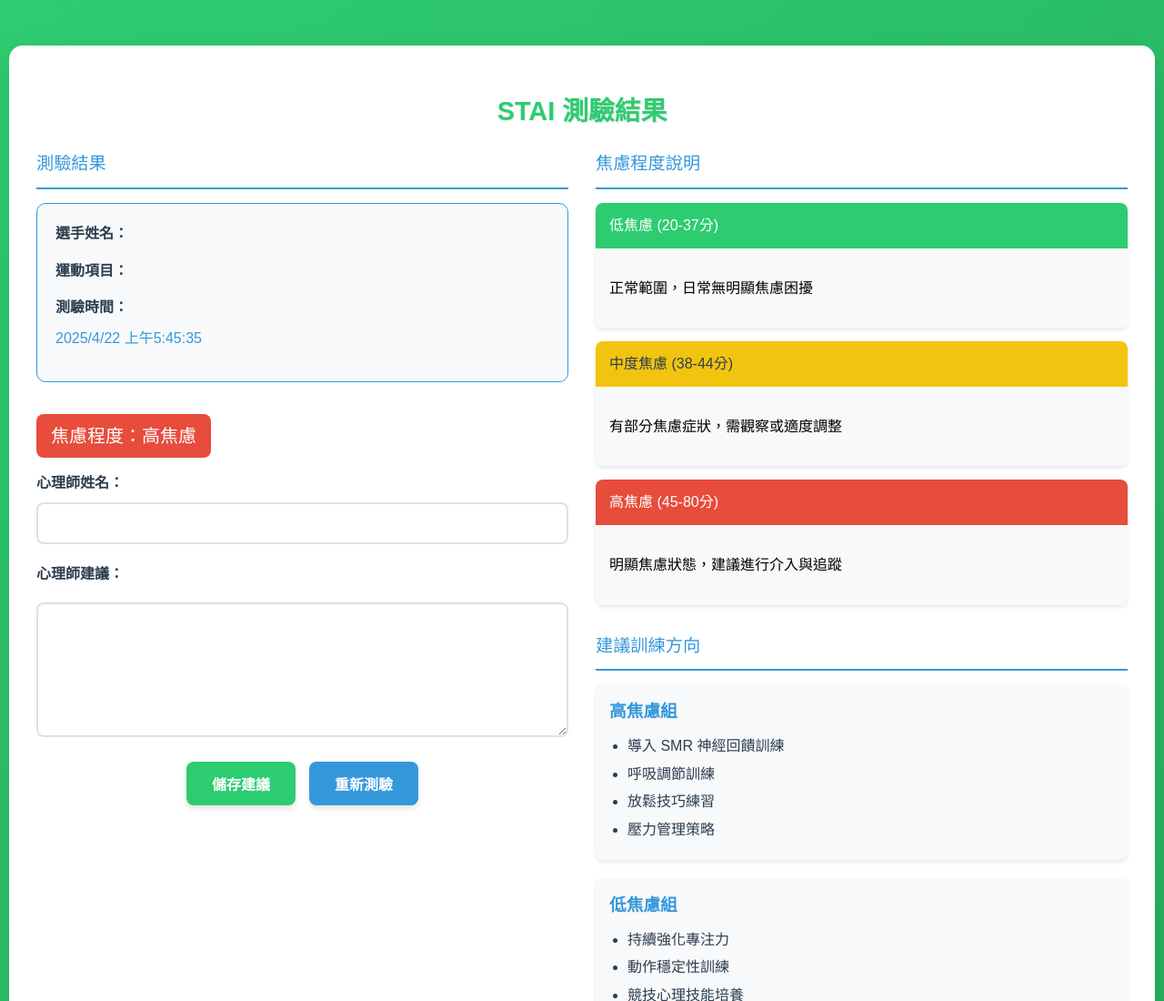
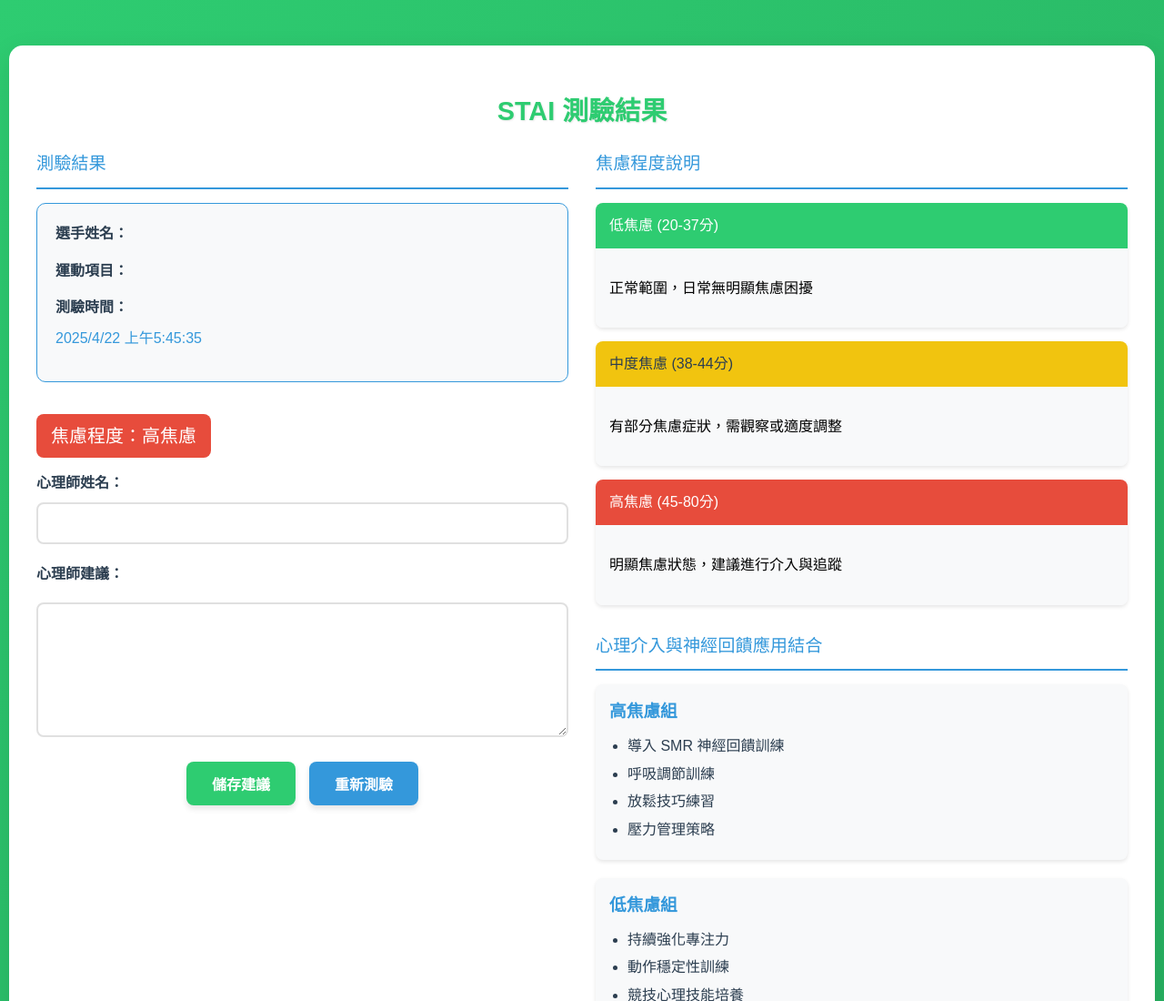
Before and after one commit to linyinmin/STAI-test, a plain HTML site: page result.html in a window 1280 px wide. Shown: the top 1100 px of the page at 91% size. Drawn offline with Linux system fonts and the light colour scheme.

Commit message:
edit words

```diff
--- a/result.html
+++ b/result.html
@@ -457,7 +457,7 @@
                         </div>
                     </div>
                 </div>
-                <div class="panel-title" style="margin-top: 30px;">建議訓練方向</div>
+                <div class="panel-title" style="margin-top: 30px;">心理介入與神經回饋應用結合</div>
                 <div class="training-suggestions">
                     <div class="suggestion-item">
                         <h3>高焦慮組</h3>
```
Also changed, not shown: result_manual.html (+1 -1 lines), result_manual2.html (+1 -1 lines).
